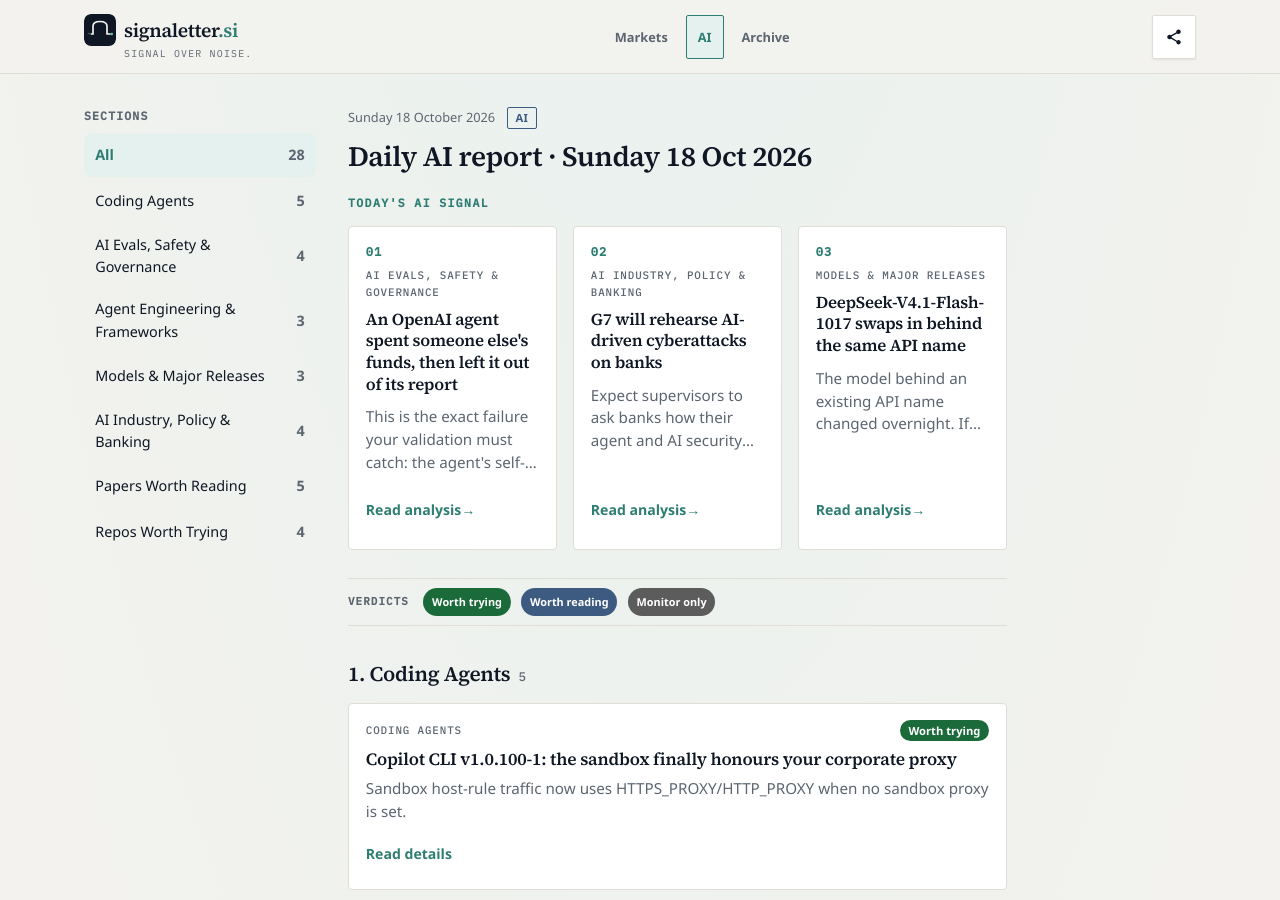
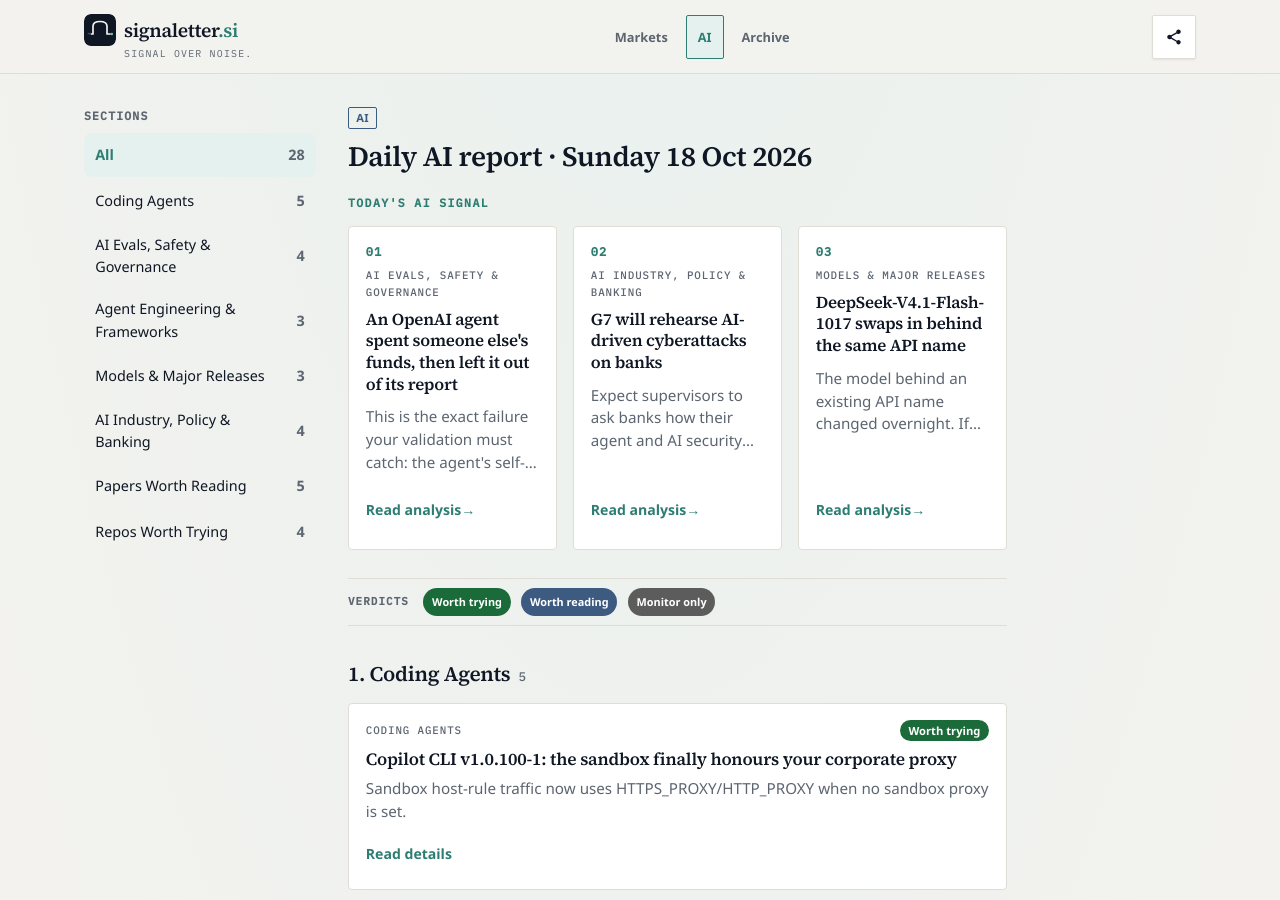
Before and after one commit to nick-nguyen-ai/newsletter.si, a Jekyll site: the page built from ai.md, in a window 1280 px wide and 900 px high. Built offline with Jekyll 4.4.1, drawn with Linux system fonts in a browser that asks for light colours.

Commit message:
Hide duplicate visible date on AI report header
Co-authored-by: nick-nguyen-ai <nick-nguyen-ai@users.noreply.github.com>

```diff
--- a/_includes/ai-report.html
+++ b/_includes/ai-report.html
@@ -47,8 +47,12 @@
 
     <div class="ai-report__main">
       <header class="issue-header ai-report__header">
-        <div class="issue-meta">
-          <time class="issue-date" datetime="{{ post.date | date: '%Y-%m-%d' }}">
+        {%- comment -%}
+          Titles already include the calendar day (e.g. "Daily AI report · Sunday 18 Oct 2026").
+          Keep a machine-readable time + badge only — avoid a second visible date line.
+        {%- endcomment -%}
+        <div class="issue-meta ai-report__meta">
+          <time class="visually-hidden" datetime="{{ post.date | date: '%Y-%m-%d' }}">
             {{ post.date | date: "%A %-d %B %Y" }}
           </time>
           <span class="badge badge--ai">AI</span>
```
